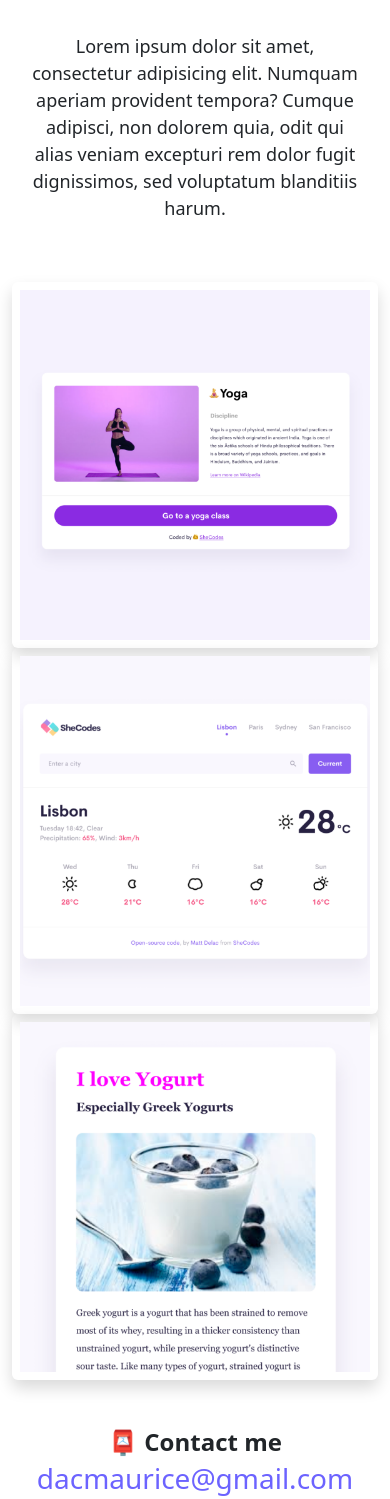
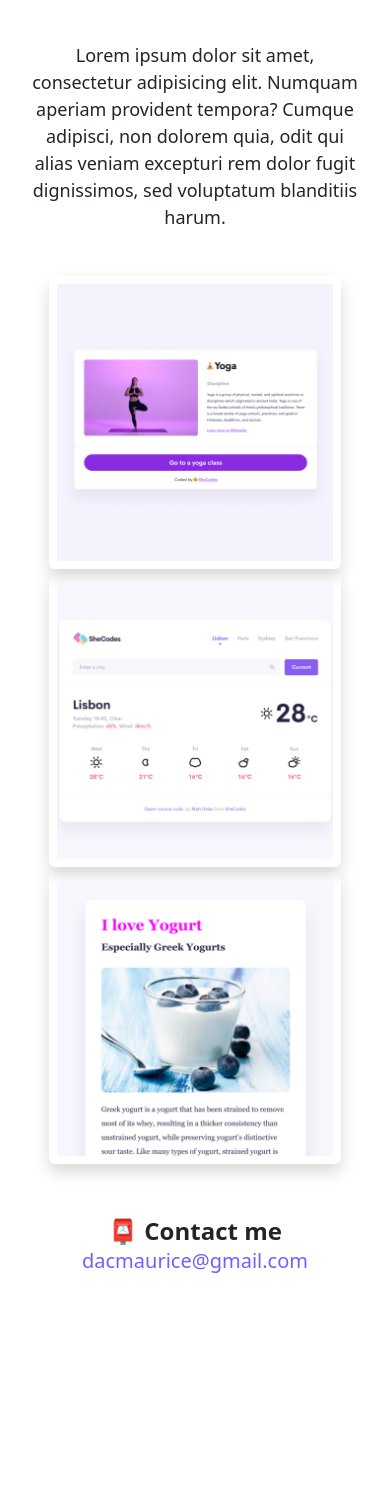
Before and after one commit to dacmaurice/HW_3_SheCodes_Responsive, a website: page about.html in a window 390 px wide. Shown: the part 147-1646 px from the top of the page. After the commit the page ends 1438 px from the top, so only its background shows below. Drawn offline with nearby package versions, Linux system fonts and the light colour scheme.

Commit message:
Media Enquiries Update
Mobile Landscape Update
About me Page update

```diff
--- a/about.html
+++ b/about.html
@@ -42,6 +42,7 @@
         </div>
       </div>
     </nav>
+    <br />
     <h1 class="mt-5">About me</h1>
     <h3>Front-end developer from Manila, Philippines</h3>
     <div class="about-paragraphs text-center">
@@ -58,21 +59,21 @@
           <img
             src="/images/yoga.png"
             alt="Yoga App"
-            class="img-fluid p-2 shadow rounded"
+            class="imgabo img-fluid p-2 shadow rounded"
           />
         </div>
         <div class="col-sm-4">
           <img
             src="/images/weather.png"
             alt="Yoga App"
-            class="img-fluid p-2 shadow rounded"
+            class="imgabo img-fluid p-2 shadow rounded"
           />
         </div>
         <div class="col-sm-4">
           <img
             src="/images/yogurt.png"
             alt="Yoga App"
-            class="img-fluid p-2 shadow rounded"
+            class="imgabo img-fluid p-2 shadow rounded"
           />
         </div>
       </div>
--- a/style.css
+++ b/style.css
@@ -106,8 +106,12 @@ app_desc {
   box-shadow: var(--box-shadow);
   color: white;
 }
-
 @media (max-width: 576px) {
+  .imgmob {
+    display: none;
+  }
+}
+@media (max-width: 812px) {
   h2 {
     font-size: 24px;
     font-weight: bold;
@@ -118,9 +122,6 @@ app_desc {
   }
   h3 {
     font-size: 18px;
-  }
-  .imgmob {
-    display: none;
   }
   .h2-app {
     text-align: center;
@@ -137,8 +138,26 @@ app_desc {
     max-width: 70%;
     margin: 0 auto;
   }
-
   .mt-4 {
     margin-top: 2px !important;
   }
+  .about-paragraphs {
+    display: flex;
+    margin: 15px 0;
+  }
+  .imgabo {
+    max-width: 80%;
+    display: block;
+    text-align: center;
+    margin: 0 auto;
+    margin-bottom: 5px;
+  }
+  .email-link {
+    font-size: 20px;
+    margin-bottom: 15px;
+  }
+  .navigation-links {
+    margin-top: 0;
+    margin-bottom: 0;
+  }
 }
```
